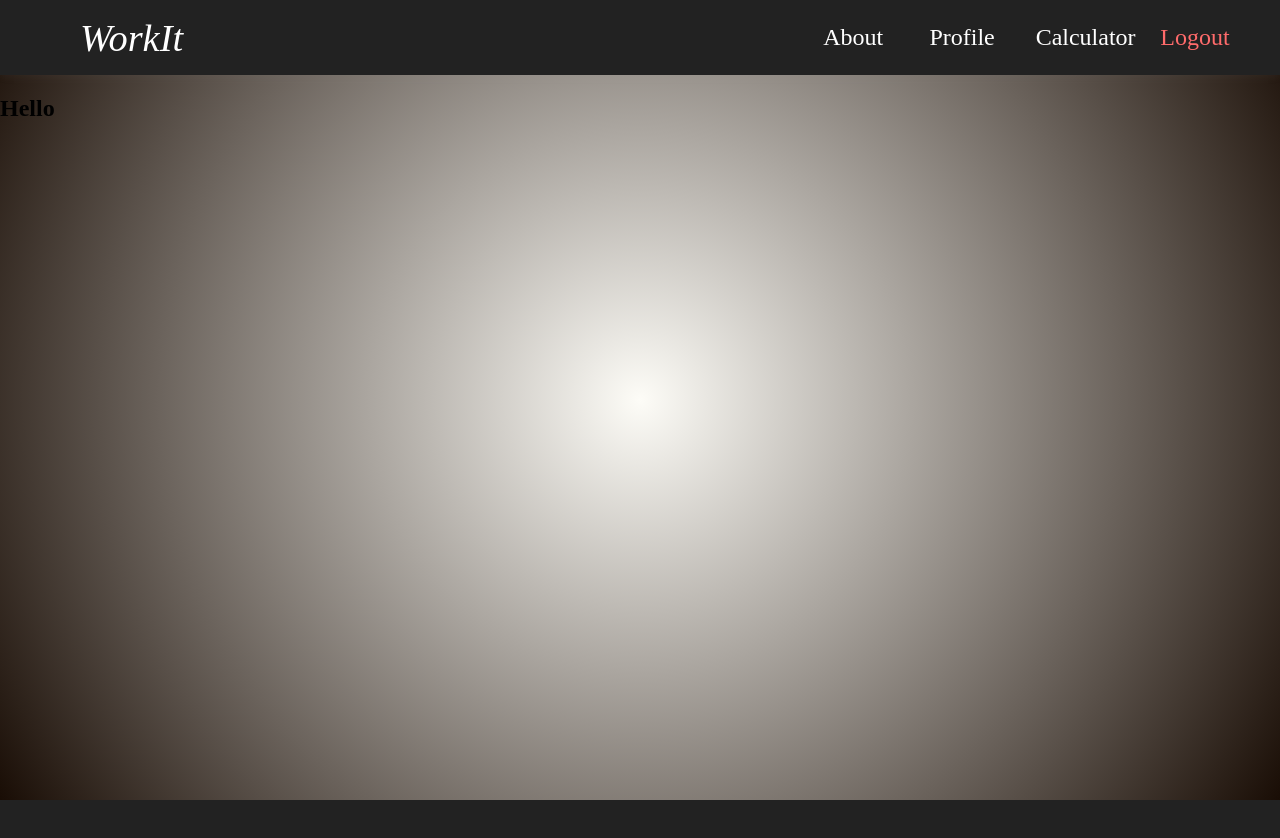
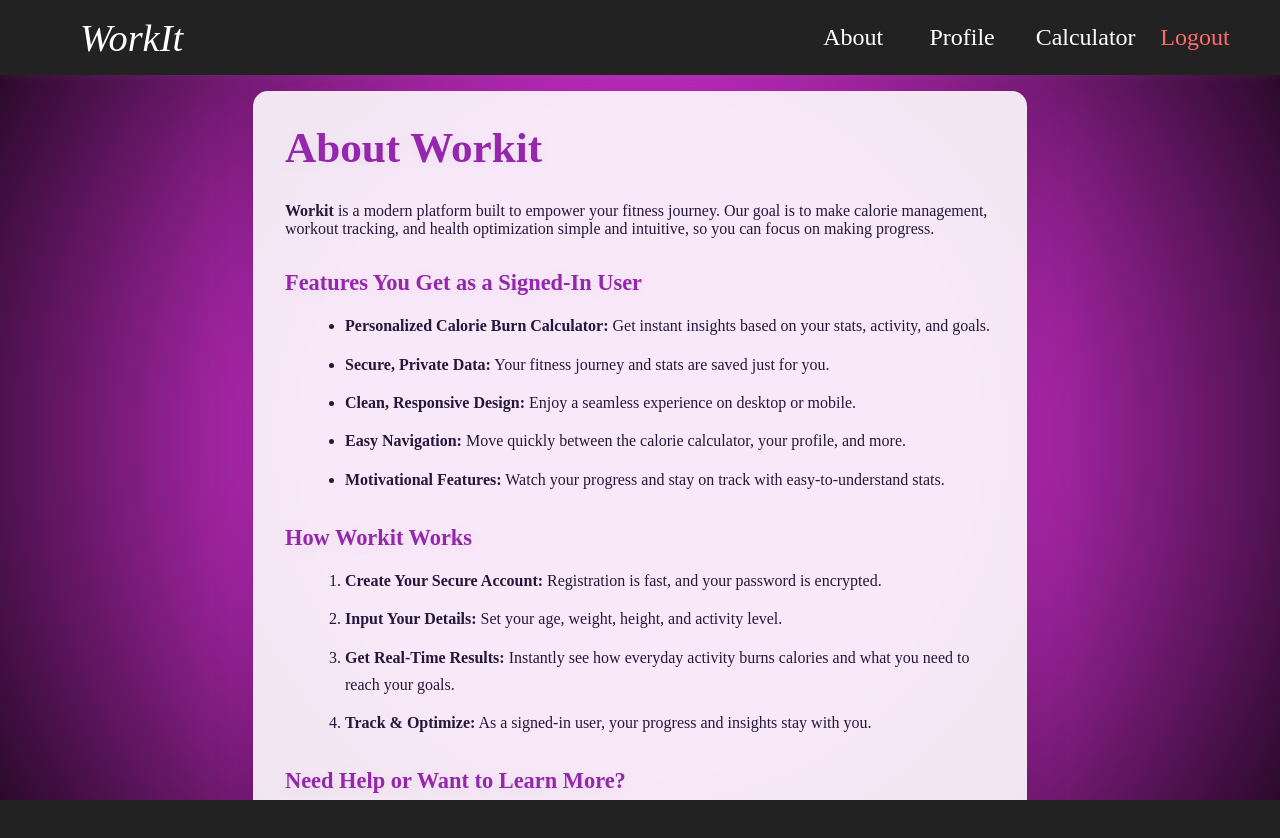
Before and after one commit to Krish6190/Workit, a Next.js app: page /home in a window 1280 px wide. Shown: the top 838 px of the page. Before the commit the page ends 800 px from the top, so only its background shows below. Built offline with nearby package versions, Linux system fonts and the light colour scheme; no server answers.

Commit message:
About page

```diff
--- a/app/globals.css
+++ b/app/globals.css
@@ -21,6 +21,72 @@
   text-align: center;
   padding: 2.2em 0 0 0;
   font-family: Georgia, 'Times New Roman', Times, serif;
+}
+
+.about {
+  background: radial-gradient(circle, #c82dc8 40%, #000000 110%);
+  min-height: 550px;
+  padding-bottom: 1rem;
+  background-repeat: no-repeat;
+}
+
+.about-page {
+  max-width: 710px;
+  margin: 1rem auto 0px auto ;
+  padding: 2rem 2rem 1rem 2rem;
+  background: rgba(255, 255, 255, 0.89);
+  border-radius: 15px;
+  box-shadow: 0 8px 40px rgba(60, 0, 60, 0.18);
+  color: #25173b;
+}
+
+.about-page h1, .about-page h2 {
+  color: #9526ad;
+  margin-bottom: 0.7em;
+  text-shadow: 0 2px 10px #e2dbe5a0;
+}
+
+.about-page h1 {
+  font-size: 2.7rem;
+  margin-top: 0;
+}
+
+.about-page h2 {
+  font-size: 1.4rem;
+  margin-top: 2rem;
+}
+
+.about-page ul, .about-page ol {
+  margin-left: 1.2em;
+  line-height: 1.7;
+}
+
+.about-page li {
+  margin-bottom: 0.7em;
+}
+
+@media (max-width: 780px) {
+  .about-page {
+    padding: 1.2rem 0.4rem;
+    max-width: 99vw;
+  }
+  .about {
+    padding: 0;
+  }
+}
+
+@media (max-width: 500px) {
+  .about-page {
+    border-radius: 10px;
+    box-shadow: 0 2px 10px rgba(80,0,80,0.12);
+    font-size: 0.97rem;
+  }
+  .about-page h1 {
+    font-size: 2rem;
+  }
+  .about-page h2 {
+    font-size: 1.1rem;
+  }
 }
 
 .calculator-container {
@@ -216,7 +282,6 @@
 .slide-transition-container {
   position: relative;
   width: 100%;
-  min-height: 100vh;
   overflow: hidden;
 }
 
--- a/app/home/page.tsx
+++ b/app/home/page.tsx
@@ -1,13 +1,66 @@
-import { cookies } from "next/headers"
+"use client"
 import NavigationBar from "../navigation"
+import { useDelayedNavigation } from "../hooks/useDelayedNavigation";
 
-export default async function FirstPage(){
-const cookieStore = await cookies();
-const username=cookieStore.get("session")?.value;
-    return(
-        <div>
-            <NavigationBar/>
-            <h2>Hello {username}</h2>
+export default function FirstPage() {
+    const { navigateWithDelay } = useDelayedNavigation();
+    return (
+        <div className="about">
+        <NavigationBar/>
+            <main className="about-page">
+                <section style={{ marginBottom: "2rem" }}>
+                    <h1>About Workit</h1>
+                    <p>
+                        <strong>Workit</strong> is a modern platform built to empower your fitness journey. Our goal is to make calorie management, workout tracking, and health optimization simple and intuitive, so you can focus on making progress.
+                    </p>
+                </section>
+
+                <section style={{ marginBottom: "2rem" }}>
+                    <h2>Features You Get as a Signed-In User</h2>
+                    <ul style={{ marginLeft: 20 }}>
+                        <li>
+                            <strong>Personalized Calorie Burn Calculator:</strong> Get instant insights based on your stats, activity, and goals.
+                        </li>
+                        <li>
+                            <strong>Secure, Private Data:</strong> Your fitness journey and stats are saved just for you.
+                        </li>
+                        <li>
+                            <strong>Clean, Responsive Design:</strong> Enjoy a seamless experience on desktop or mobile.
+                        </li>
+                        <li>
+                            <strong>Easy Navigation:</strong> Move quickly between the calorie calculator, your profile, and more.
+                        </li>
+                        <li>
+                            <strong>Motivational Features:</strong> Watch your progress and stay on track with easy-to-understand stats.
+                        </li>
+                    </ul>
+                </section>
+
+                <section style={{ marginBottom: "2rem" }}>
+                    <h2>How Workit Works</h2>
+                    <ol style={{ marginLeft: 20 }}>
+                        <li>
+                            <strong>Create Your Secure Account:</strong> Registration is fast, and your password is encrypted.
+                        </li>
+                        <li>
+                            <strong>Input Your Details:</strong> Set your age, weight, height, and activity level.
+                        </li>
+                        <li>
+                            <strong>Get Real-Time Results:</strong> Instantly see how everyday activity burns calories and what you need to reach your goals.
+                        </li>
+                        <li>
+                            <strong>Track & Optimize:</strong> As a signed-in user, your progress and insights stay with you.
+                        </li>
+                    </ol>
+                </section>
+
+                <section>
+                    <h2>Need Help or Want to Learn More?</h2>
+                    <p>
+                        Visit your <a href="#" onClick={(e) => { e.preventDefault(); navigateWithDelay("/profile"); }}>profile</a> to update your stats.
+                    </p>
+                </section>
+            </main>
         </div>
     )
 }
--- a/app/hooks/useDelayedNavigation.ts
+++ b/app/hooks/useDelayedNavigation.ts
@@ -1,12 +1,14 @@
 "use client";
-import { useRouter } from "next/navigation";
+import { useRouter, usePathname} from "next/navigation";
 import { usePageTransition } from "../Components/PageTransition";
 
 export function useDelayedNavigation() {
     const router = useRouter();
+    const pathname = usePathname();
     const { setIsNavigating } = usePageTransition();
 
     const navigateWithDelay = (path: string, direction?: string) => {
+        if (pathname === path) return;
         setIsNavigating(true, direction);
         setTimeout(() => {
             router.push(path);
```
